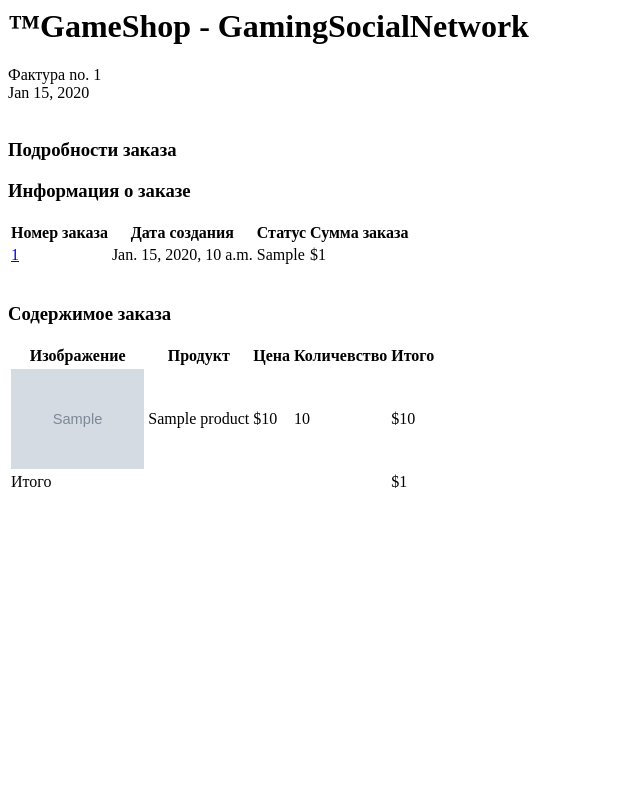
After one commit to AlexeyTarasov77/GamingSocialNetwork, a Django app: template service/socialnetwork/orders/templates/orders/pdf_invoice.html in a window 1280 px wide. The commit adds this page. Shown: the whole page, without its empty margins (0-640 px from the left). Run offline with Django 4.2, Linux system fonts and the light colour scheme; the template is opened without the code that fills it: most values are stand-ins (such as "Sample title", 1, 10 or a date in 2020); grey boxes marked "Sample" are stand-in pictures; parts of the project's set-up code (start-up, migrations or seed data) failed here and were passed over; some libraries are stand-ins or nearby versions.

Commit message:
orders: ability to view pdf invoice on admin and order detail page

```diff
--- a/service/socialnetwork/gameblog/views.py
+++ b/service/socialnetwork/gameblog/views.py
@@ -43,11 +43,6 @@ class MainView(generic.ListView):
 
     def get_context_data(self, **kwargs: Any) -> dict[str, Any]:
         context = super().get_context_data(**kwargs)
-        # actions = Action.objects.exclude(user=self.request.user)
-        # following_ids = self.request.user.profile_following.values_list('id', flat=True)
-        # if following_ids:
-        #     actions = actions.filter(user_id__in=following_ids)
-        # actions = actions.select_related('user', 'user__profile_user').prefetch_related('target')[:10]
         context["last_actions"] = self.__get_last_actions()
         context['recommended_posts'] = Post.published.annotate(
             total_likes = Count('liked'),
--- a/service/socialnetwork/orders/tasks.py
+++ b/service/socialnetwork/orders/tasks.py
@@ -10,7 +10,7 @@ def confirm_order(order_id: int, full_name: str, email: str):
     order_items = """\n""".join([f"Товар: {item.product.title}, Цена: {item.price}, Количество: {item.quantity}" for item in order.items.all()])
     message = (
         f"""
-        Заказ No{order.id} на сумму {order.get_total_cost()} поступил в обработку и ожидает оплаты.\n
+        Заказ No{order.id} на сумму {order.total_cost} поступил в обработку и ожидает оплаты.\n
         Детали заказа:\n
         Имя: {order.first_name}, Фамилия: {order.last_name}, Email: {order.email}, Адрес: {order.address}, Почтовый индекс: {order.postal_code}, Город: {order.city}.
         Товары в заказе:\n
--- a/service/socialnetwork/orders/templates/orders/components/table_content.html
+++ b/service/socialnetwork/orders/templates/orders/components/table_content.html
@@ -7,7 +7,7 @@
     {% if order.paid %}
     <td class="num">
         <a
-            href="{{order.get_stripe_url}}"
+            href="{{order.stripe_url}}"
             data-bs-toggle="tooltip"
             data-bs-placement="bottom"
             data-bs-title="Смотреть детали платежа"
@@ -20,5 +20,5 @@
         <span class="badge text-bg-warning">{{order.get_paid_display}}</span>
     </td>
     {% endif %}
-    <td class="num">${{order.get_total_cost}}</td>
+    <td class="num">${{order.total_cost}}</td>
 </tr>
--- a/service/socialnetwork/orders/templates/orders/includes/order_items_table.html
+++ b/service/socialnetwork/orders/templates/orders/includes/order_items_table.html
@@ -22,7 +22,7 @@
         {% endfor %}
         <tr class="total">
             <td colspan="4">Итого</td>
-            <td class="num">${{ order.get_total_cost }}</td>
+            <td class="num">${{ order.total_cost }}</td>
         </tr>
     </tbody>
 </table>
--- a/service/socialnetwork/orders/templates/orders/order_detail.html
+++ b/service/socialnetwork/orders/templates/orders/order_detail.html
@@ -3,7 +3,7 @@
 {% block title %}Заказ №{{order.id}}{% endblock title %}
 {% block content %}
 <div class="container">
-    <h1 class="mt-5">Подробности заказа</h1>
+    <h1 class="mt-5 fw-bold">Подробности заказа</h1>
     <div class="table-responsive mt-4">
         <h3>Информация о заказе</h3>
         {% show_order_table order %}
@@ -12,5 +12,8 @@
         <h3>Содержимое заказа</h3>
         {% include "orders/includes/order_items_table.html" %}
     </div>
+    <div class="show_pdf fs-4" style="margin-left: 80%">
+        <a href="{% url "orders:order_pdf" order.id %}">PDF Фактура</a>
+    </div>
 </div>
 {% endblock content %}
--- /dev/null
+++ b/service/socialnetwork/orders/templates/orders/pdf_invoice.html
@@ -0,0 +1,24 @@
+{% load orders_tags %}
+<html>
+<body class="d-flex flex-column align-items-center">
+    <h1 class="fw-bold mt-3 mb-1">™GameShop - GamingSocialNetwork</h1>
+    <div>
+        Фактура no. {{ order.id }}<br>
+        <span class="text-secondary">
+        {{ order.created|date:"M d, Y" }}
+        </span>
+    </div>
+    <br>
+    <h3 class="mt-5">Подробности заказа</h3>
+    <div class="table-responsive my-3">
+        <h3>Информация о заказе</h3>
+        {% show_order_table order %}
+    </div>
+    <br>
+    <div class="table-responsive mt-4">
+        <h3>Содержимое заказа</h3>
+        {% include "orders/includes/order_items_table.html" %}
+    </div>
+</div>
+</body>
+</html>
--- a/service/socialnetwork/orders/urls.py
+++ b/service/socialnetwork/orders/urls.py
@@ -5,5 +5,6 @@ app_name = 'orders'
 
 urlpatterns = [
     path("create/", views.order_create_view, name="order_create"),
-    path("detail/<int:order_id>/", views.order_detail_view, name="order_detail")
+    path("detail/<int:order_id>/", views.order_detail_view, name="order_detail"),
+    path('order/<int:order_id>/pdf/', views.order_to_pdf, name='order_pdf'),
 ]
--- a/service/socialnetwork/payment/templates/payment/completed.html
+++ b/service/socialnetwork/payment/templates/payment/completed.html
@@ -8,7 +8,7 @@
         <h1>Платёж прошел успешно! Благодарим вас за доверие.</h1>
     </div>
     <div class="order-info">
-        <p class="fs-4">Заказ под номером {{order.id}} на сумму {{order.get_total_cost}}$ был успешно оплачен. <br> Вы можете посмотреть детали заказа <a href="{{order.get_absolute_url}}" class="text-primary text-decoration-none">перейдя по этой ссылке</a></p>
+        <p class="fs-4">Заказ под номером {{order.id}} на сумму {{order.total_cost}}$ был успешно оплачен. <br> Вы можете посмотреть детали заказа <a href="{{order.get_absolute_url}}" class="text-primary text-decoration-none">перейдя по этой ссылке</a></p>
     </div>
     <img src="{% static "payment/images/success-icon.png" %}" class="img-fluid my-5" width="250" height="250">
 </div>
--- a/service/socialnetwork/payment/templates/payment/process.html
+++ b/service/socialnetwork/payment/templates/payment/process.html
@@ -30,7 +30,7 @@
                 {% endfor %}
                 <tr class="total">
                     <td colspan="4">Итого</td>
-                    <td class="num">${{ order.get_total_cost }}</td>
+                    <td class="num">${{ order.total_cost }}</td>
                 </tr>
             </tbody>
         </table>
--- a/service/socialnetwork/posts/forms.py
+++ b/service/socialnetwork/posts/forms.py
@@ -50,9 +50,3 @@ class CreateForm(forms.ModelForm):
 
 class UpdatePostForm(CreateForm):
     pass
-    # class Meta:
-    #     model = Post
-    #     fields = ["name", "content", "status", "tags", "photo"]
-    #     widgets = {
-    #         'content': forms.Textarea(attrs={'rows': 5, 'columns': '10'})
-    #     }
```
Also changed, not shown: service/socialnetwork/orders/admin.py (+18 -4 lines), service/socialnetwork/orders/models.py (+9 -2 lines), service/socialnetwork/orders/views.py (+15 -0 lines), service/socialnetwork/requirements.txt (+14 -3 lines), 1 other file.
